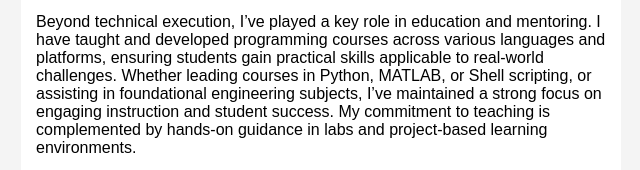
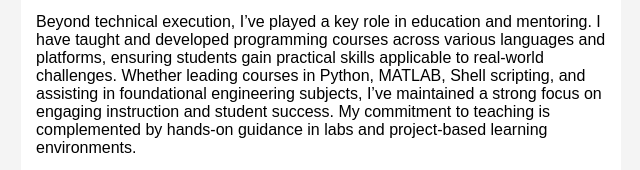
Before and after one commit to kesireddyadarsh/adarsh-kesireddy.github.io, a plain HTML site: page index.html in a window 1280 px wide. Shown: the part 820-990 px from the top of the page, 319-959 px from the left. Drawn offline with Linux system fonts and the light colour scheme.

Commit message:
Update index.html

```diff
--- a/index.html
+++ b/index.html
@@ -57,7 +57,7 @@
             <p>With a strong foundation in research and development, I have consistently driven innovation across complex technical domains, particularly in weather analytics, optimization modeling, and multi-agent systems. My recent work focused on integrating real-time data sources with AI-powered frameworks to deliver personalized, natural language insights. I leveraged technologies like LangChain, GPT, and FAISS to create a Retrieval-Augmented Generation (RAG) model, significantly enhancing user interaction and data relevance. This system exemplified my ability to bridge machine learning with practical applications, delivering real-time value to end-users.</p>
             <p>My background in optimization is rooted in developing high-performance, multi-objective models that achieved significant improvements in convergence speed. I engineered custom optimizers in C++, supported by Python for data analysis and visualization. These models were applied to complex systems and validated through evolutionary algorithms, demonstrating my proficiency in both theoretical and practical optimization techniques. Additionally, I simulated and scaled autonomous agent behaviors using cloud infrastructure and high-performance clusters, showcasing my expertise in distributed computing environments.</p>
             <p>In the realm of machine learning and robotics, I have designed and implemented data pipelines that facilitate real-time simulation and decision-making in dynamic, multi-agent environments. By integrating neural networks with reinforcement learning and evolutionary strategies, I enabled autonomous agents to adapt to complex scenarios. These solutions were deployed on cloud platforms, combining efficiency with scalability. My approach consistently merges advanced algorithms with hands-on implementation, delivering impactful solutions in intelligent system design.</p>
-            <p>Beyond technical execution, I’ve played a key role in education and mentoring. I have taught and developed programming courses across various languages and platforms, ensuring students gain practical skills applicable to real-world challenges. Whether leading courses in Python, MATLAB, or Shell scripting, or assisting in foundational engineering subjects, I’ve maintained a strong focus on engaging instruction and student success. My commitment to teaching is complemented by hands-on guidance in labs and project-based learning environments.</p>
+            <p>Beyond technical execution, I’ve played a key role in education and mentoring. I have taught and developed programming courses across various languages and platforms, ensuring students gain practical skills applicable to real-world challenges. Whether leading courses in Python, MATLAB, Shell scripting, and assisting in foundational engineering subjects, I’ve maintained a strong focus on engaging instruction and student success. My commitment to teaching is complemented by hands-on guidance in labs and project-based learning environments.</p>
             <p>My early experience in engineering design and web development laid the groundwork for a systems-level understanding of software, hardware, and process integration. I’ve independently built full-stack applications and custom software for industrial automation, emphasizing user-centered design and precision. From front-end SAP solutions to custom code for measurement systems, my work has consistently aligned with both technical requirements and end-user needs. This diverse background allows me to approach problems with both creativity and rigor, delivering robust, scalable, and user-focused solutions.</p>
             <p>In addition to my software and AI expertise, I have a solid foundation in mechanical engineering, with hands-on experience in control systems, mechanical design, and structural analysis. I’ve worked extensively with ROS (Robot Operating System) to develop and simulate control architectures for robotic applications, ensuring precise motion planning and coordination. My background includes designing mechanical components using CAD tools like SolidWorks and Autodesk Inventor, followed by Finite Element Analysis (FEA) for performance validation. From contact mechanics in pressure vessels to 3D modeling and structural optimization, I’ve applied core mechanical principles to solve real-world engineering challenges with precision and innovation.</p>
         </div>
```
